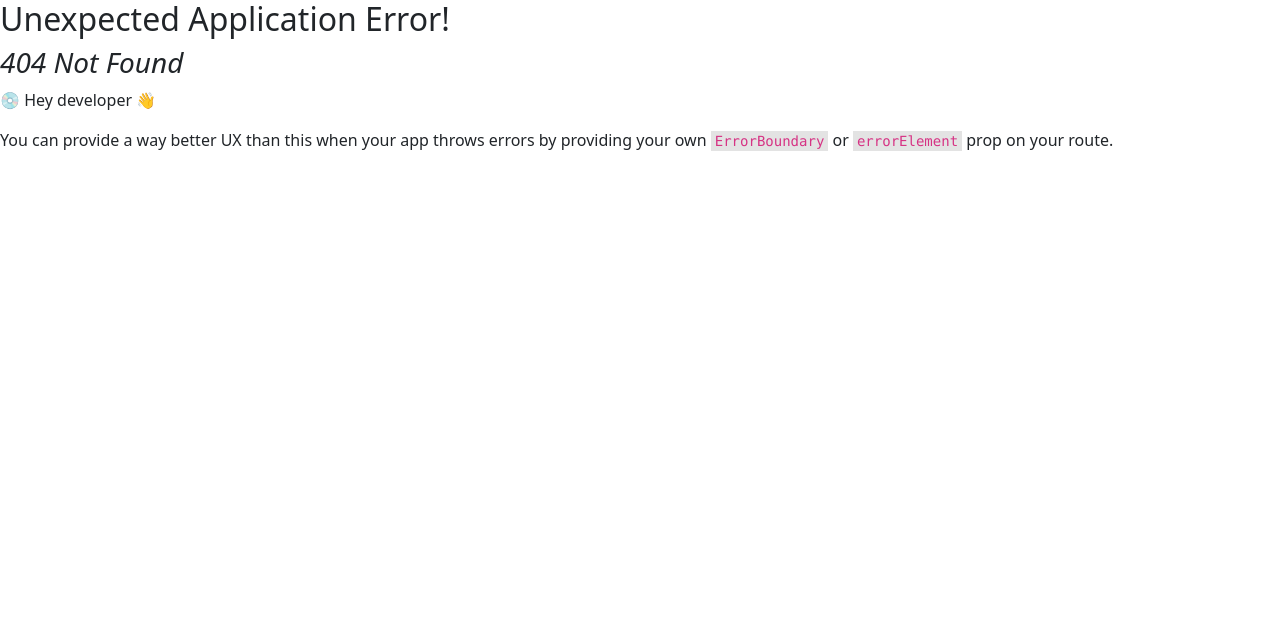
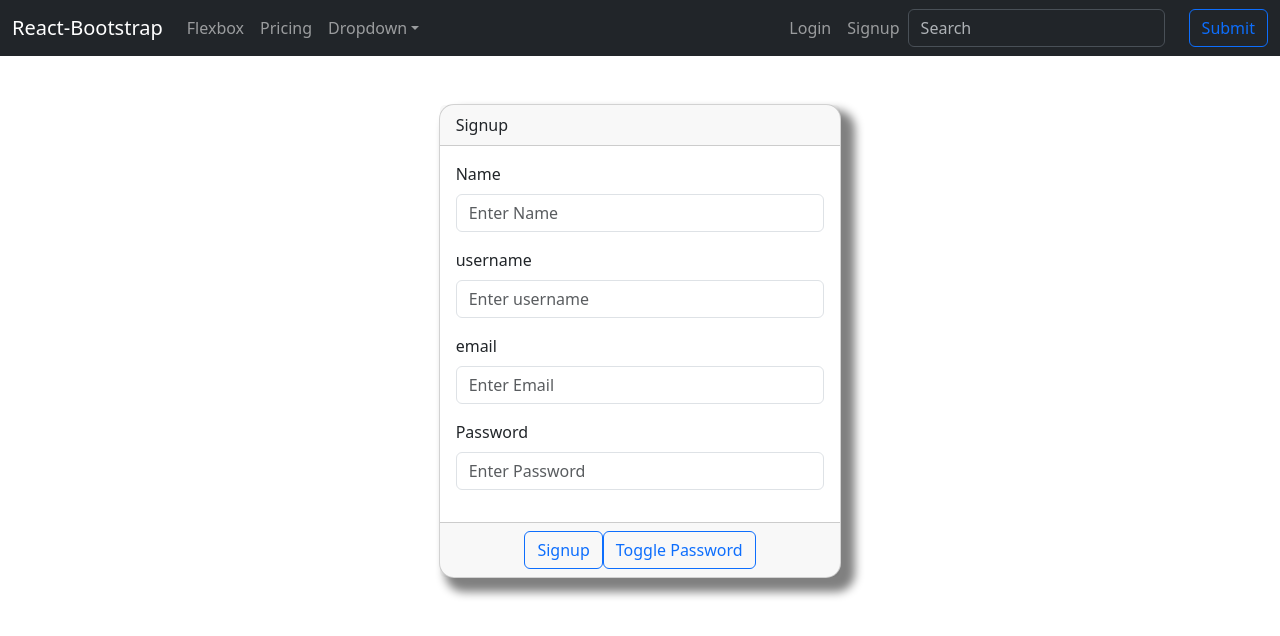
Before and after one commit to nikhilsharma2407/batch-62, a React (Create React App) app in the folder client/: page /signup in a window 1280 px wide. Before the commit this address had no page. Shown: the top 636 px of the page. Built offline with nearby package versions, Linux system fonts and the light colour scheme.

Commit message:
Day-9 Intro to Regex pattern matching, Creating login and signup form with validations

```diff
--- /dev/null
+++ b/client/src/Login/index.jsx
@@ -0,0 +1,36 @@
+import React from 'react'
+import { Button, Card, CardBody, CardFooter, CardHeader, Col, Container, FormControl, FormGroup, FormLabel, Row } from 'react-bootstrap'
+import './style.css'
+
+const Login = () => {
+  return (
+    <Container fluid>
+      <Row>
+        <Col lg={{span:4, offset:4}} md={{span:6, offset:3}} sm={{span:8, offset:2}}
+        xs={{span:10, offset:1}}>
+          <Card className='mt-5 login'>
+            <CardHeader>
+              Login
+            </CardHeader>
+            <CardBody>
+                <FormGroup controlId='username' className='mb-3'>
+                  <FormLabel>username</FormLabel>
+                  <FormControl placeholder='Enter username'/>
+                </FormGroup>
+                <FormGroup controlId='Password' className='mb-3'>
+                  <FormLabel>Password</FormLabel>
+                  <FormControl placeholder='Enter Password' type='password'/>
+                </FormGroup>
+            </CardBody>
+            <CardFooter className='d-flex justify-content-center'>
+              <Button variant='outline-primary'>Login</Button>
+            </CardFooter>
+          </Card>
+        </Col>
+      </Row>
+
+    </Container>
+  )
+}
+
+export default Login
--- a/client/src/MyNavbar.jsx
+++ b/client/src/MyNavbar.jsx
@@ -6,7 +6,7 @@ import NavDropdown from 'react-bootstrap/NavDropdown';
 import { Link } from 'react-router-dom';
 const MyNavBar =()=> {
   return (
-    <Navbar bg="dark" expand="md" data-bs-theme="dark">
+    <Navbar bg="dark" expand="lg" data-bs-theme="dark">
       <Container fluid>
         <Navbar.Brand as={Link} to="/">
           React-Bootstrap
@@ -30,6 +30,10 @@ const MyNavBar =()=> {
               </NavDropdown.Item>
             </NavDropdown>
           </Nav>
+          <Nav>
+            <Nav.Link as={Link} to="login">Login</Nav.Link>
+            <Nav.Link as={Link} to="signup">Signup</Nav.Link>
+          </Nav>
           <Form inline>
             <Row>
               <Col xs="auto">
@@ -40,7 +44,7 @@ const MyNavBar =()=> {
                 />
               </Col>
               <Col xs="auto">
-                <Button type="submit">Submit</Button>
+                <Button type="submit" variant='outline-primary'>Submit</Button>
               </Col>
             </Row>
           </Form>
--- /dev/null
+++ b/client/src/Signup/index.jsx
@@ -0,0 +1,99 @@
+import React, { useEffect, useRef, useState } from 'react'
+import { Button, Card, CardBody, CardFooter, CardHeader, Col, Container, FormControl, FormGroup, FormLabel, Row } from 'react-bootstrap'
+import './style.css'
+
+const Signup = () => {
+const passwordRef = useRef(null);
+const [name, setName] = useState('');
+const [email, setEmail] = useState('');
+const [username, setUsername] = useState('');
+const [password, setPassword] = useState('');
+
+
+const [isNameValid, setIsNameValid] = useState(false)
+
+const namePattern = /^[A-Z][a-z]+$/;
+const usernamePattern = /^[a-z]+$/;
+const emailPattern = /^\w+@[a-z]+\.[a-z]+$/;
+
+useEffect(()=>{
+  setIsNameValid(namePattern.test(name));
+  console.log("🚀 ~ useEffect ~ isNameValid:", isNameValid)
+},[name]);
+
+// const isNameValid = namePattern.test(name);
+
+console.log("🚀 ~ Signup ~ isNameValid:", isNameValid)
+const isEmailValid = emailPattern.test(email);
+console.log("🚀 ~ Signup ~ isEmailValid:", isEmailValid)
+const isUsernameValid = usernamePattern.test(username);
+console.log("🚀 ~ Signup ~ isUsernameValid:", isUsernameValid)
+
+const hasLowerCase = /[a-z]/.test(password);
+console.log("🚀 ~ Signup ~ hasLowerCase:", hasLowerCase)
+const hasUpperCase = /[A-Z]/.test(password);
+console.log("🚀 ~ Signup ~ hasUpperCase:", hasUpperCase)
+const hasDigit = /\d/.test(password);
+console.log("🚀 ~ Signup ~ hasDigit:", hasDigit)
+const hasSpecialSymbol = /[\W_]/.test(password);
+console.log("🚀 ~ Signup ~ hasSpecialSymbol:", hasSpecialSymbol)
+
+const meetsMinChReq = password.length>=8;
+console.log("🚀 ~ Signup ~ meetsMinChReq:", meetsMinChReq)
+
+
+console.log("🚀 ~ Signup ~ nameRef.current:", passwordRef.current)
+
+const togglePwd  = ()=>{
+  const currentType = passwordRef.current.type;
+  if (currentType === 'password'){
+    passwordRef.current.type = 'text'
+  } else {
+    passwordRef.current.type = 'password'
+  }
+}
+
+
+  return (
+    <Container fluid>
+      <Row>
+        <Col lg={{span:4, offset:4}} md={{span:6, offset:3}} sm={{span:8, offset:2}}
+        xs={{span:10, offset:1}}>
+          <Card className='mt-5 signup'>
+            <CardHeader>
+              Signup
+            </CardHeader>
+            <CardBody>
+                <FormGroup controlId='name' className='mb-3'>
+                  <FormLabel>Name</FormLabel>
+                  <FormControl placeholder='Enter Name' onChange={e=>setName(e.target.value)}/>
+                  {name && !isNameValid && <span className='text-danger'>Name is invalid</span>}
+                </FormGroup>
+                <FormGroup controlId='username' className='mb-3'>
+                  <FormLabel>username</FormLabel>
+                  <FormControl placeholder='Enter username' onChange={e=>setUsername(e.target.value)}/>
+                </FormGroup>
+                <FormGroup controlId='email' className='mb-3'>
+                  <FormLabel>email</FormLabel>
+                  <FormControl placeholder='Enter Email'onChange={e=>setEmail(e.target.value)}/>
+                </FormGroup>
+                <FormGroup controlId='Password' className='mb-3'>
+                  <FormLabel>Password</FormLabel>
+                  <FormControl placeholder='Enter Password' type='password'
+                    ref={passwordRef}
+                   onChange={e=>setPassword(e.target.value)}/>
+                </FormGroup>
+            </CardBody>
+            <CardFooter className='d-flex justify-content-center'>
+              <Button variant='outline-primary'>Signup</Button>
+              <Button  variant='outline-primary' onClick={togglePwd}>Toggle Password</Button>
+            </CardFooter>
+          </Card>
+        </Col>
+      </Row>
+
+    </Container>
+  )
+}
+
+export default Signup
--- /dev/null
+++ b/client/src/Signup/style.css
@@ -0,0 +1,4 @@
+.signup {
+    border-radius: 15px !important;
+    box-shadow: 10px 10px 10px 4px grey;
+}
--- a/client/src/routes.js
+++ b/client/src/routes.js
@@ -1,7 +1,9 @@
 import Flexbox from "./Flexbox";
 import FuntionalComponent from "./FuntionalComponent";
+import Login from "./Login";
 import Parent, { Child1, Child2, Child3 } from "./Parent";
 import Routing from "./Routing";
+import Signup from "./Signup";
 
 export const routes =  [
     { path: "test", element: <FuntionalComponent /> },
@@ -17,4 +19,6 @@ export const routes =  [
       ]
   },
     { path: "abcd", element: <h1>abcd</h1> },
+    { path: "login", element: <Login /> },
+    { path: "signup", element: <Signup /> },
   ]
```
Also changed, not shown: client/src/Login/style.css (added), 1 other file (tests, documents, lock files or other folders).
